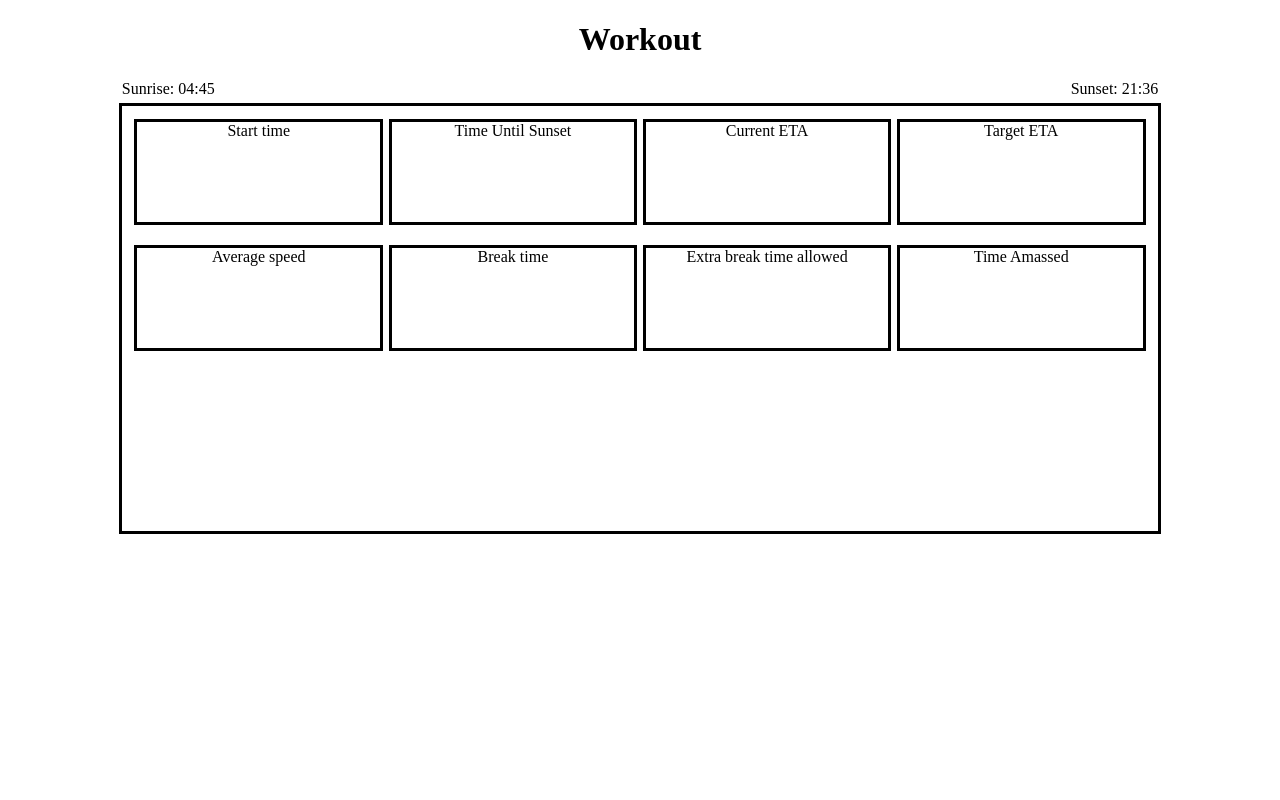
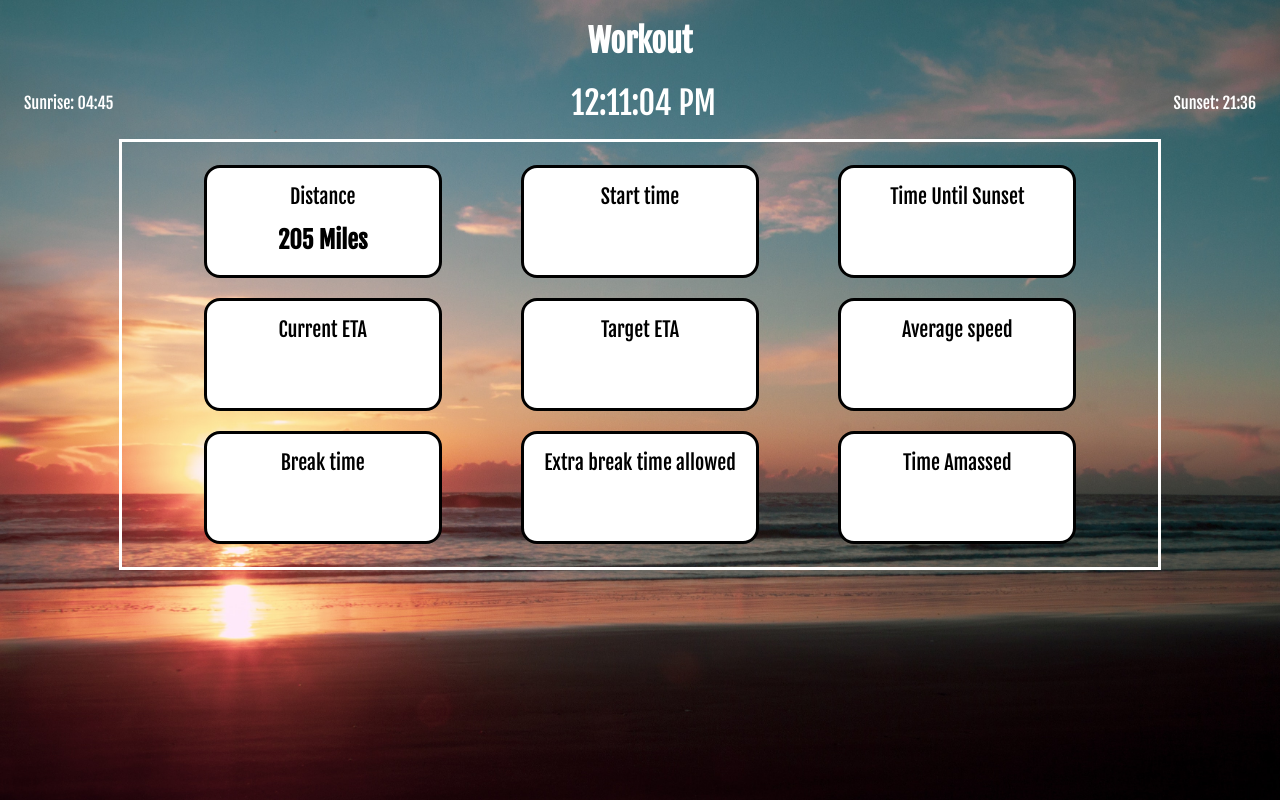
Before and after one commit to AlexDelasalle/Chase-the-Sun-Data, a PHP site: page / in a window 1280 px wide. Run offline with PHP 8.4, Linux system fonts and the light colour scheme.

Commit message:
change font and background

```diff
--- a/index.html
+++ b/index.html
@@ -2,17 +2,26 @@
 <html>
   <head>
     <title>Mike Delasalle - Chase the Sun</title>
+    <script src="script.js"></script>
     <meta charset="UTF-8">
     <meta name="viewport" content="width=device-width, initial-scale=1.0">
+    <link rel="preconnect" href="https://fonts.googleapis.com">
+    <link rel="preconnect" href="https://fonts.gstatic.com" crossorigin>
+    <link href="https://fonts.googleapis.com/css2?family=Fjalla+One&display=swap" rel="stylesheet">
     <link rel="stylesheet" type="text/css" href="style.css">
   </head>
+
   <body>
     <h1>Workout</h1>
     <div class="sun">
       <div>Sunrise: 04:45</div>
+      <div><span id="current-time"></span></div>
       <div>Sunset: 21:36</div>
     </div>
     <div class="container">
+      <div class="stat_box">Distance
+        <h2>205 Miles</h2>
+      </div>
       <div class="stat_box">Start time</div>
       <div class="stat_box">Time Until Sunset</div>
       <div class="stat_box">Current ETA</div>
--- /dev/null
+++ b/script.js
@@ -0,0 +1,7 @@
+// Current time
+function updateTime() {
+  var now = new Date();
+  var timeSpan = document.getElementById("current-time");
+  timeSpan.innerHTML = now.toLocaleTimeString();
+}
+setInterval(updateTime, 1000); // update every second
--- a/style.css
+++ b/style.css
@@ -1,34 +1,67 @@
+body {
+  background-color: rgb(0, 0, 30); /* Default background color */
+  font-family: 'Fjalla One', sans-serif;
+}
+
 h1 {
   width: 100%;
   display: flex;
   justify-content: center;
   text-align: center;
+  color: white;
+}
+
+h2 {
+  font-size: 1.5rem;
+  margin: 1rem;
+
 }
 
 .sun {
-  width: 82%;
-  margin: auto;
-  margin-bottom: 5px;
   display: flex;
   justify-content: space-between;
+  align-items: center;
+  margin: 1rem;
+  color: white;
+}
+
+#current-time {
+  font-size: 2rem;
+  padding: .75rem;
+  margin: 1rem;
+  color: white;
+  border-radius: 1rem;
+}
+
+body {
+  background-image: url("images/sunset.jpeg");
+  background-size: cover;
 }
 
 .container {
   display: flex;
   flex-wrap: wrap;
-  justify-content: space-between;
+  justify-content: space-evenly;
   align-content: flex-start;
   width: 80%;
   margin: auto;
   height: 400px;
   border-style: solid;
+  border-color: white;
   padding: 1%;
+  color: white;
 }
 
 .stat_box {
-  flex-basis: calc(25% - 10px);
-  height: 100px;
-  margin-bottom: 20px;
+  width: 200px;
+  height: 75px;
+  margin: 10px;
+  padding: 1rem;
   border-style: solid;
+  border-color: black;
   text-align: center;
+  font-size: 20px;
+  background-color: white;
+  color: black;
+  border-radius: 1rem;
 }
```
Also changed, not shown: images/sunset.jpeg (added).
